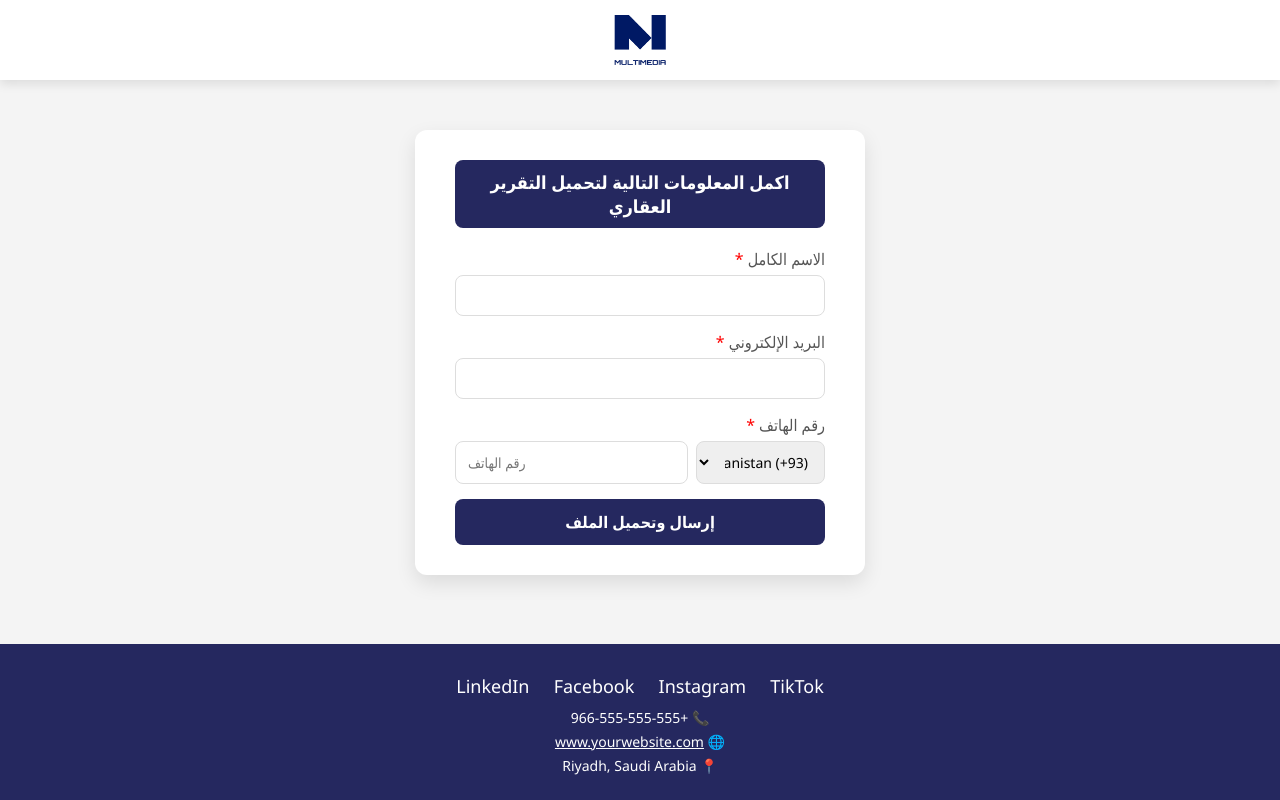
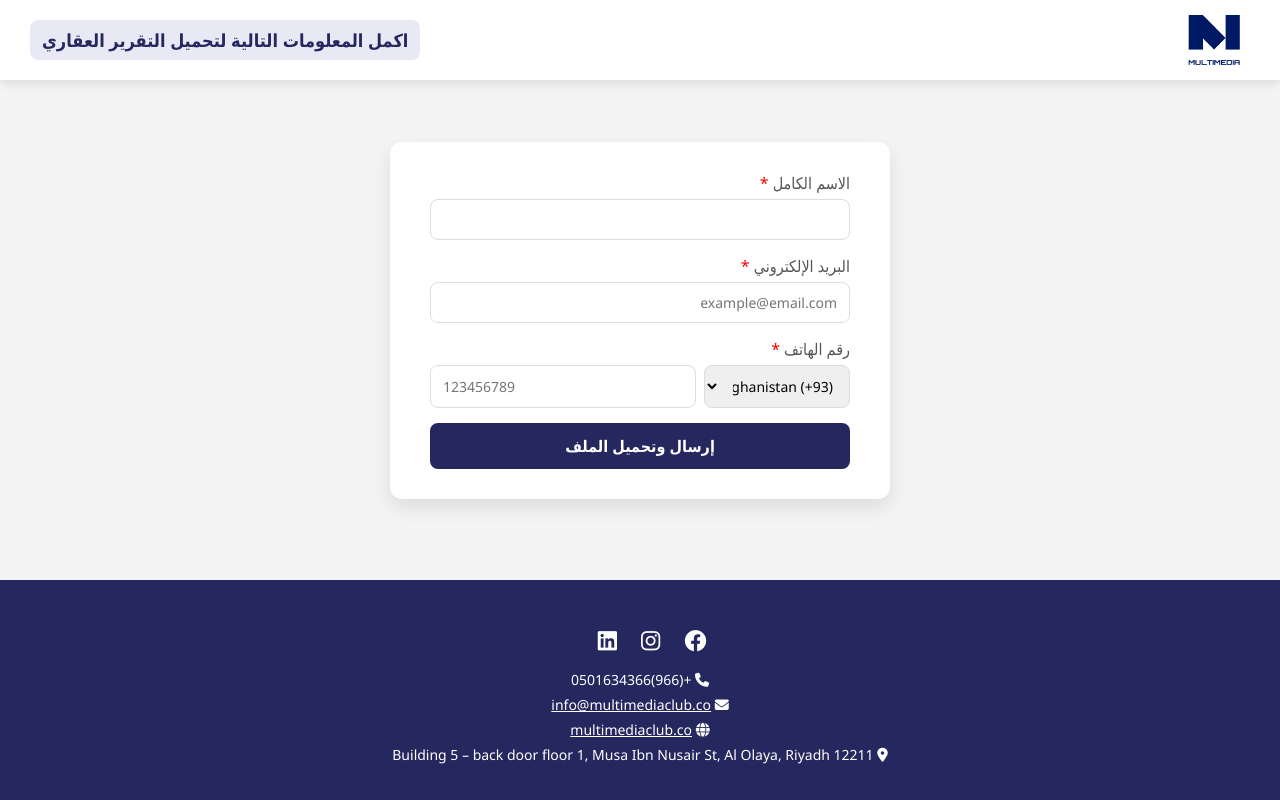
Before and after one commit to asad-Multimedia/Multimedia, a plain HTML site: page index.html in a window 1280 px wide. Drawn offline with Linux system fonts and the light colour scheme.

Commit message:
Update index.html

```diff
--- a/index.html
+++ b/index.html
@@ -4,6 +4,7 @@
   <meta charset="UTF-8">
   <meta name="viewport" content="width=device-width, initial-scale=1.0">
   <title>تحميل التقرير العقاري</title>
+  <link rel="stylesheet" href="https://cdnjs.cloudflare.com/ajax/libs/font-awesome/6.4.0/css/all.min.css">
   <style>
     * {
       margin: 0;
@@ -29,10 +30,18 @@
       padding: 15px 30px;
       box-shadow: 0 4px 10px rgba(0,0,0,0.1);
       display: flex;
-      justify-content: center;
+      justify-content: space-between;
+      align-items: center;
     }
     header img {
       height: 50px;
+    }
+    header h1 {
+      font-size: 18px;
+      color: #25285f;
+      background: #e9e9f6;
+      padding: 8px 12px;
+      border-radius: 8px;
     }
 
     /* Form Container */
@@ -42,18 +51,8 @@
       border-radius: 12px;
       box-shadow: 0 8px 20px rgba(0,0,0,0.1);
       width: 100%;
-      max-width: 450px;
+      max-width: 500px;
       margin: 20px 0;
-    }
-
-    h2 {
-      text-align: center;
-      margin-bottom: 20px;
-      color: #fff;
-      background: #25285f;
-      padding: 10px;
-      border-radius: 8px;
-      font-size: 18px;
     }
 
     label {
@@ -83,7 +82,6 @@
       display: flex;
       gap: 8px;
     }
-
     .phone-group select {
       flex: 1;
     }
@@ -103,7 +101,6 @@
       cursor: pointer;
       transition: background 0.3s ease;
     }
-
     button:hover {
       background: #1b1e4d;
     }
@@ -119,27 +116,28 @@
       background: #25285f;
       color: #fff;
       text-align: center;
-      padding: 20px 10px;
+      padding: 30px 15px;
       margin-top: 20px;
     }
-
     .social-links {
-      margin: 10px 0;
+      margin: 15px 0;
     }
     .social-links a {
       margin: 0 10px;
       color: #fff;
-      text-decoration: none;
-      font-size: 18px;
+      font-size: 22px;
       transition: color 0.3s;
     }
     .social-links a:hover {
       color: #007BFF;
     }
-
     footer p {
-      margin: 5px 0;
+      margin: 6px 0;
       font-size: 14px;
+    }
+    footer a {
+      color: #fff;
+      text-decoration: underline;
     }
   </style>
 </head>
@@ -147,22 +145,24 @@
   <!-- Header -->
   <header>
     <img src="multimedia blue.png" alt="Logo">
+    <h1>اكمل المعلومات التالية لتحميل التقرير العقاري</h1>
   </header>
 
   <!-- Form -->
   <div class="form-container">
-    <h2>اكمل المعلومات التالية لتحميل التقرير العقاري</h2>
-    <form action="https://formspree.io/f/xpwyraaw" method="POST" onsubmit="return redirectToPDF()">
+    <form action="https://formspree.io/f/xpwyraaw" method="POST" onsubmit="return validateForm()">
 
       <label>الاسم الكامل <span class="required-star">*</span></label>
       <input type="text" name="full_name" required>
 
       <label>البريد الإلكتروني <span class="required-star">*</span></label>
-      <input type="email" name="email" required pattern="[a-z0-9._%+-]+@[a-z0-9.-]+\.[a-z]{2,}$">
+      <input type="email" name="email" required
+        pattern="^[a-zA-Z0-9._%+-]+@[a-zA-Z0-9.-]+\.[a-zA-Z]{2,}$"
+        placeholder="example@email.com">
 
       <label>رقم الهاتف <span class="required-star">*</span></label>
-<div class="phone-group">
-  <select name="country_code" required>
+      <div class="phone-group">
+         <select name="country_code" required>
     <option value="+93">Afghanistan (+93)</option>
     <option value="+355">Albania (+355)</option>
     <option value="+213">Algeria (+213)</option>
@@ -304,10 +304,11 @@
     <option value="+967">Yemen (+967)</option>
     <option value="+260">Zambia (+260)</option>
     <option value="+263">Zimbabwe (+263)</option>
-  </select>
-  <input type="tel" name="contact_number" required pattern="[0-9]{6,12}" placeholder="رقم الهاتف">
-</div>
-
+        </select>
+        <input type="tel" name="contact_number" required
+          pattern="^[0-9]{7,12}$"
+          placeholder="123456789">
+      </div>
 
       <button type="submit">إرسال وتحميل الملف</button>
     </form>
@@ -316,22 +317,40 @@
   <!-- Footer -->
   <footer>
     <div class="social-links">
-      <a href="#" target="_blank">LinkedIn</a>
-      <a href="#" target="_blank">Facebook</a>
-      <a href="#" target="_blank">Instagram</a>
-      <a href="#" target="_blank">TikTok</a>
+      <a href="https://www.facebook.com/multimediaclubco" target="_blank"><i class="fab fa-facebook"></i></a>
+      <a href="https://www.instagram.com/multimediaclubco/" target="_blank"><i class="fab fa-instagram"></i></a>
+      <a href="https://linkedin.com/company/multimediaclubco/" target="_blank"><i class="fab fa-linkedin"></i></a>
+      <a href="https://x.com/multimediaclub_" target="_blank"><i class="fab fa-x-twitter"></i></a>
     </div>
-    <p>📞 +966-555-555-555</p>
-    <p>🌐 <a href="#" target="_blank" style="color:white; text-decoration:underline;">www.yourwebsite.com</a></p>
-    <p>📍 Riyadh, Saudi Arabia</p>
+    <p><i class="fas fa-phone"></i> +(966)0501634366</p>
+    <p><i class="fas fa-envelope"></i> <a href="mailto:info@multimediaclub.co">info@multimediaclub.co</a></p>
+    <p><i class="fas fa-globe"></i> <a href="https://multimediaclub.co" target="_blank">multimediaclub.co</a></p>
+    <p><i class="fas fa-map-marker-alt"></i> Building 5 – back door floor 1, Musa Ibn Nusair St, Al Olaya, Riyadh 12211</p>
   </footer>
 
   <script>
-    function redirectToPDF() {
+    function validateForm() {
+      const email = document.querySelector("input[name='email']");
+      const phone = document.querySelector("input[name='contact_number']");
+
+      const emailPattern = /^[a-zA-Z0-9._%+-]+@[a-zA-Z0-9.-]+\.[a-zA-Z]{2,}$/;
+      if (!emailPattern.test(email.value)) {
+        alert("⚠️ الرجاء إدخال بريد إلكتروني صحيح");
+        return false;
+      }
+
+      const phonePattern = /^[0-9]{7,12}$/;
+      if (!phonePattern.test(phone.value)) {
+        alert("⚠️ الرجاء إدخال رقم هاتف صحيح (7–12 أرقام)");
+        return false;
+      }
+
+      // Redirect to PDF after short delay
       const pdfURL = "https://drive.google.com/uc?export=download&id=1QB2UL0sOUAa4rCzpPwn4BJVnqP0wW3vJ";
       setTimeout(function() {
         window.location.href = pdfURL;
       }, 500);
+
       return true;
     }
   </script>
```
